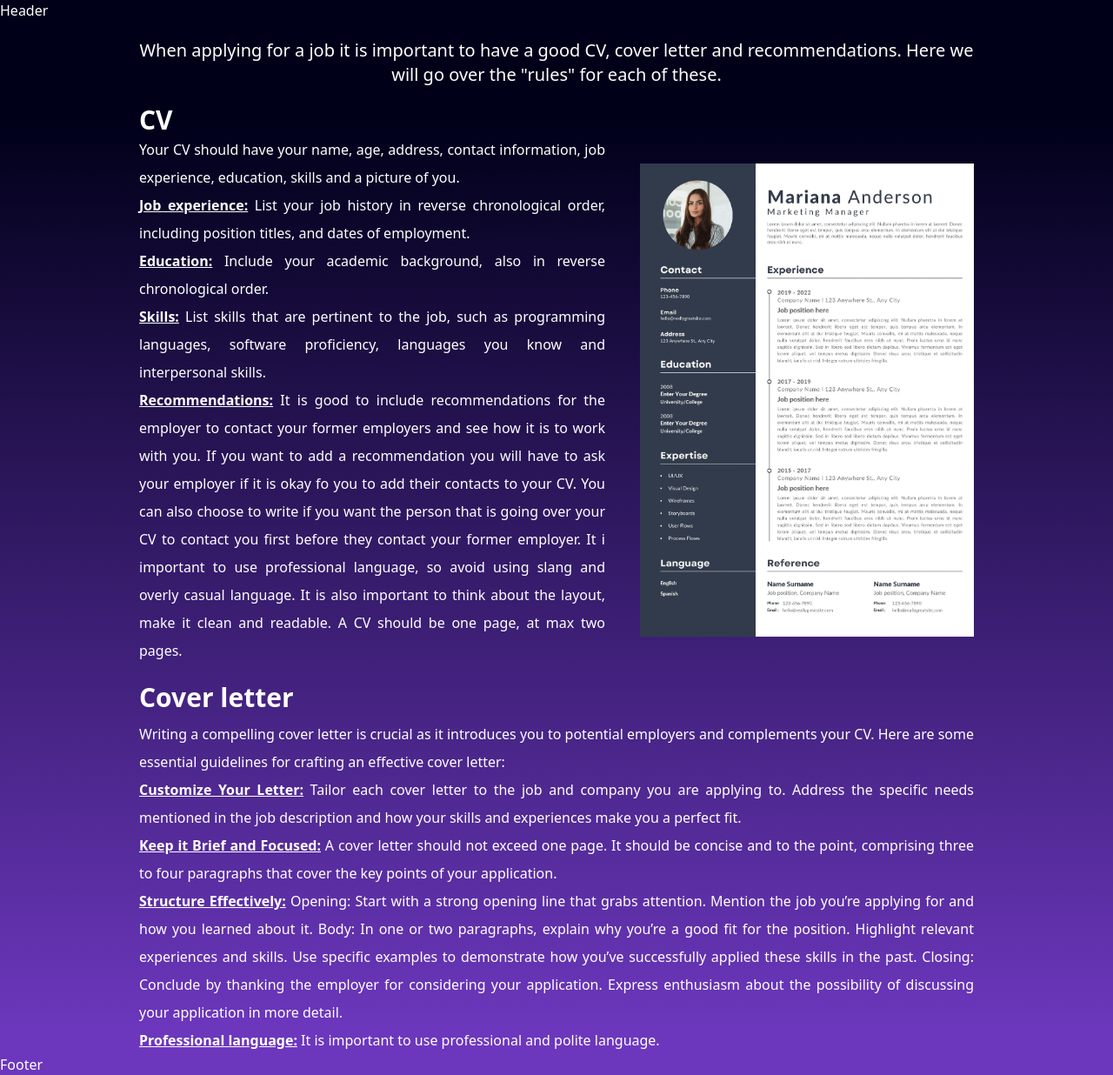
After one commit to milosptr/verklegt-namskeid-2, a Django app: page /application-guide in a window 1280 px wide. The commit adds this page. Shown: the whole page at 87% size. Run offline with Django 5.2, Linux system fonts and the light colour scheme; parts of the project's set-up code (start-up, migrations or seed data) failed here and were passed over; some libraries are stand-ins or nearby versions.

Commit message:
about us and application guide. Components for h3 and title

```diff
--- a/src/templates/common/base.html
+++ b/src/templates/common/base.html
@@ -8,8 +8,9 @@
     {% block extrahead %}{% endblock %}
     <style>
         html {
-            background: linear-gradient(180deg, #000019, #6C37BDA1) no-repeat;
+            background: linear-gradient(180deg, #000019 11%, #6C37BD 96%) no-repeat;
             background-size: cover;
+            color: white;
             min-height: 100vh;
         }
     </style>
--- /dev/null
+++ b/src/templates/components/h3.html
@@ -0,0 +1,3 @@
+<h3 class="text-3xl pt-5 pl-40 font-bold">
+    {{ text }}
+</h3>
--- /dev/null
+++ b/src/templates/components/title.html
@@ -0,0 +1,3 @@
+<h1 class="text-5xl pt-5 pl-40">
+    {{ title }}
+</h1>
--- /dev/null
+++ b/src/templates/pages/application_guide.html
@@ -0,0 +1,80 @@
+{% extends "common/base.html" %}
+
+{% block title %}Application Guide{% endblock %}
+
+{% block content %}
+<p class="text-xl pt-5 pl-40 pr-40 text-center">
+    When applying for a job it is important to have a good CV, cover letter and recommendations.
+    Here we will go over the "rules" for each of these.
+</p>
+
+{% include "components/h3.html" with text="CV" %}
+
+<div class="flex items-center">
+
+    <p class=" pl-40 pr-10 text-justify leading-8">
+    Your CV should have your name, age, address, contact information, job experience,
+        education, skills and a picture of you.
+    <br>
+    <a class="underline font-bold"> Job experience:</a>
+    List your job history in reverse chronological order, including position titles, and dates of employment.
+    <br>
+
+    <a class="underline font-bold"> Education:</a>
+    Include your academic background, also in reverse chronological order.
+    <br>
+
+    <a class="underline font-bold"> Skills:</a>
+    List skills that are pertinent to the job, such as programming languages, software proficiency,
+        languages you know and interpersonal skills.
+    <br>
+
+    <a class="underline font-bold"> Recommendations:</a>
+    It is good to include recommendations for the employer to contact your former employers and see
+        how it is to work with you. If you want to add a recommendation you will have to ask your
+        employer if it is okay fo you to add their contacts to your CV. You can also choose to write
+        if you want the person that is going over your CV to contact you first before they contact your
+        former employer.
+
+    It i important to use professional language, so avoid using slang and overly casual language.
+        It is also important to think about the layout, make it clean and readable.
+        A CV should be one page, at max two pages.
+    </p>
+
+    {% load static %}
+    <img class="max-w-sm mr-40" src="{% static "assets/cv.webp" %}" alt="picture of a cv" />
+</div>
+
+
+
+{% include "components/h3.html" with text="Cover letter" %}
+
+<p class="pt-2 pl-40 pr-40 text-justify leading-8">
+Writing a compelling cover letter is crucial as it introduces you to potential employers and
+    complements your CV. Here are some essential guidelines for crafting an effective cover letter:
+<br>
+    <a class="underline font-bold">Customize Your Letter:</a>
+Tailor each cover letter to the job and company you are applying to.
+    Address the specific needs mentioned in the job description and how your skills and experiences
+    make you a perfect fit.
+<br>
+    <a class="underline font-bold">Keep it Brief and Focused:</a>
+A cover letter should not exceed one page. It should be concise and to the point, comprising three
+    to four paragraphs that cover the key points of your application.
+<br>
+
+    <a class="underline font-bold">Structure Effectively:</a>
+Opening: Start with a strong opening line that grabs attention. Mention the job you’re applying for
+    and how you learned about it.
+Body: In one or two paragraphs, explain why you’re a good fit for the position. Highlight relevant
+    experiences and skills. Use specific examples to demonstrate how you’ve successfully  applied these
+    skills in the past.
+Closing: Conclude by thanking the employer for considering your application. Express enthusiasm
+    about the possibility of discussing your application in more detail.
+<br>
+
+    <a class="underline font-bold">Professional language:</a>
+It is important to use professional and polite language.
+</p>
+
+{% endblock %}
--- a/src/urls.py
+++ b/src/urls.py
@@ -1,12 +1,15 @@
 from django.urls import path
 
 from .views.views import home
-
+from .views.views import about_us
+from .views.views import application_guide
 # This will be our main urls file
 # We will include all the urls from the apps here
 # Look at it as the main router of the application
-# Example url:path('/about', home, name='about') -> This is the syntax for creating a url
+# Example url:path('/about', name='about') -> This is the syntax for creating a url
 
 urlpatterns = [
     path('', home, name='home'),
+    path('about-us', about_us, name='about_us'),
+    path('application-guide', application_guide, name='application_guide'),
 ]
--- a/src/views/views.py
+++ b/src/views/views.py
@@ -13,3 +13,9 @@ def home(request):
 
 # Do this for all views that you need to create
 # And then create the templates in the templates folder
+
+def about_us(request):
+    return render(request, 'pages/about_us.html')
+
+def application_guide(request):
+    return render(request, 'pages/application_guide.html')
```
Also changed, not shown: src/templates/pages/about_us.html (added, +24 -0 lines), static/jarvis/assets/about_us.webp (added), static/jarvis/assets/cv.webp (added).
